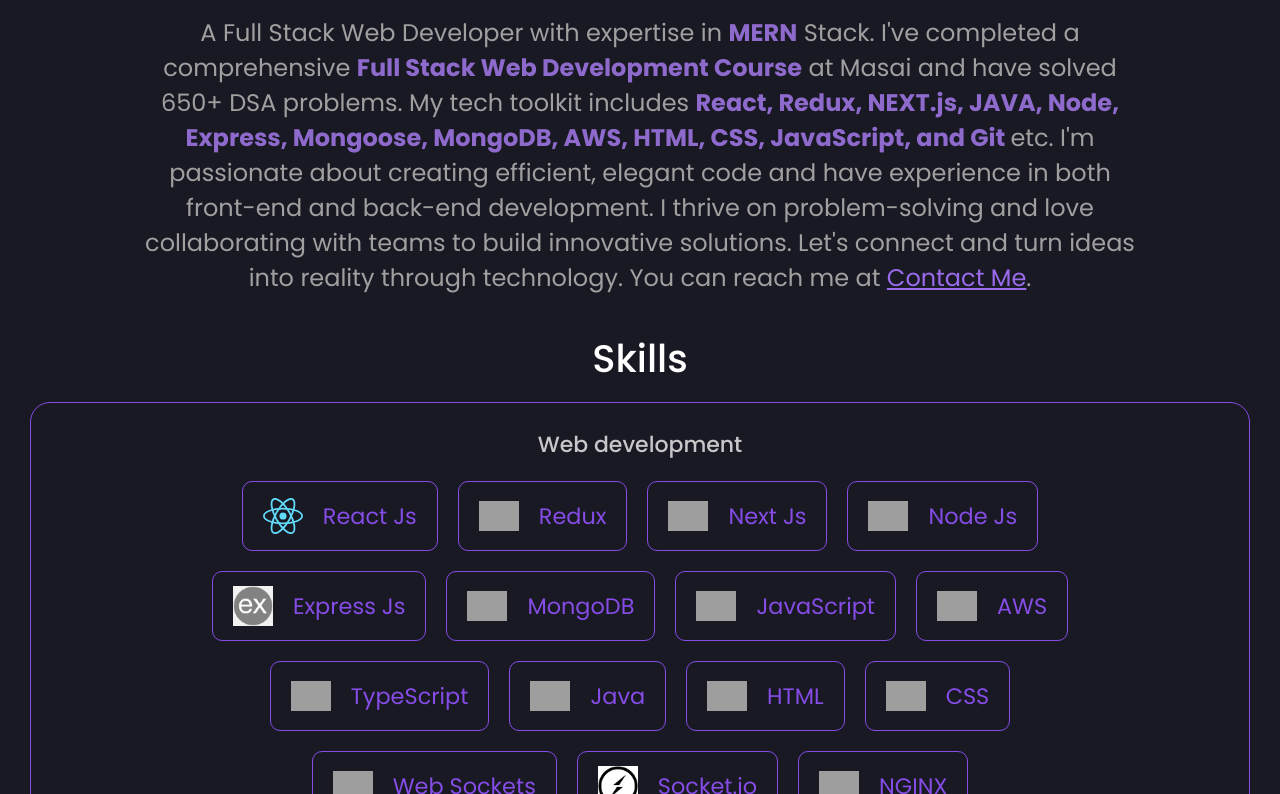
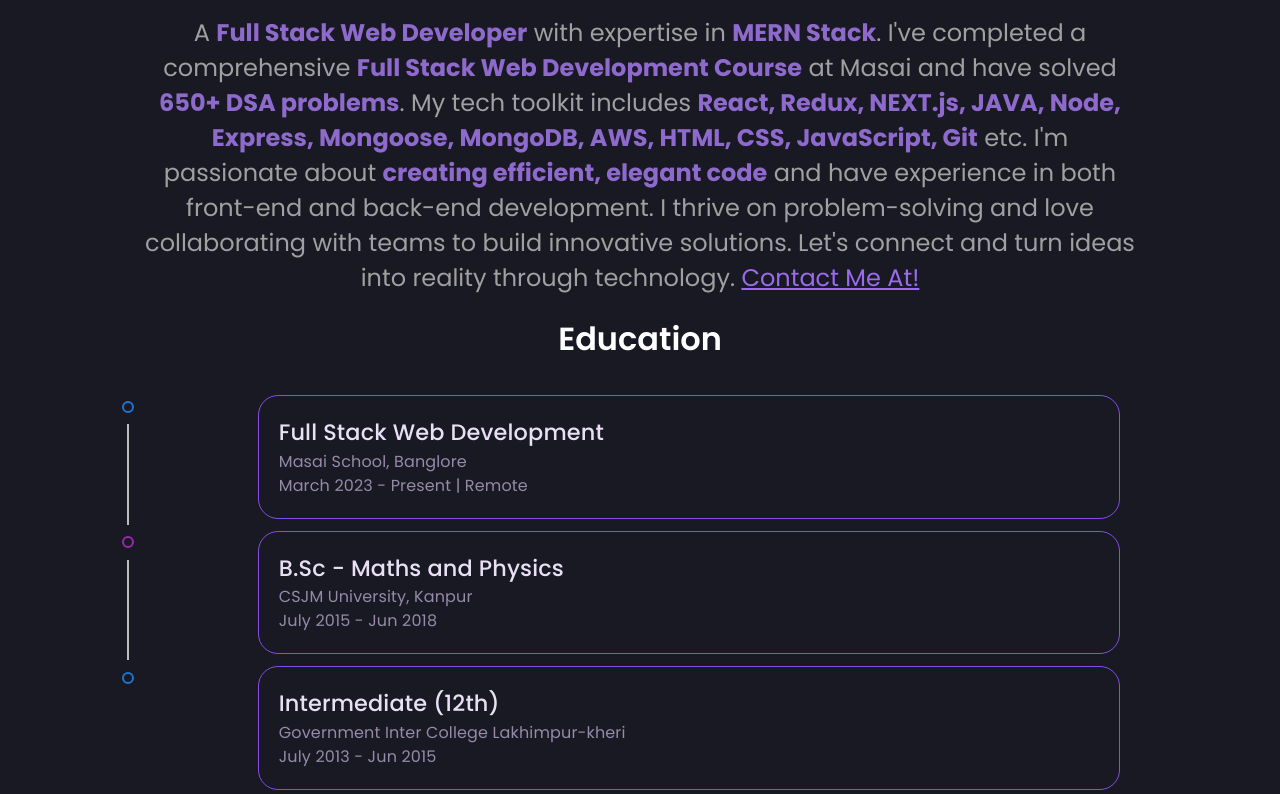
Before and after one commit to 1ashutoshverma/1ashutoshverma.github.io, a React (Vite) app: page / in a window 1280 px wide. Shown: the part 706-1500 px from the top of the page. Built offline with nearby package versions, Linux system fonts and the light colour scheme; grey boxes are pictures that could not be loaded.

Commit message:
about section modified

```diff
--- a/src/components/AboutSection/AboutSection.jsx
+++ b/src/components/AboutSection/AboutSection.jsx
@@ -1,5 +1,5 @@
-import React from 'react'
-import "./AboutSection.css"
+import React from 'react';
+import './AboutSection.css';
 import Timeline from '@mui/lab/Timeline';
 import TimelineItem from '@mui/lab/TimelineItem';
 import TimelineSeparator from '@mui/lab/TimelineSeparator';
@@ -9,18 +9,19 @@
 import TimelineOppositeContent, {
     timelineOppositeContentClasses,
 } from '@mui/lab/TimelineOppositeContent';
-
+import { Admin } from '../../utils/constants';
+import { parseBoldText } from '../../utils/functions';
 
 function AboutSection() {
     return (
         <div id='about' className='about section'>
             <h1>About Me</h1>
             <p id="user-detail-intro">
-                A Full Stack Web Developer with expertise in <b>MERN</b> Stack. I've completed a comprehensive <b>Full Stack Web Development Course</b> at Masai and have solved 650+ DSA problems. My tech toolkit includes <b>React, Redux, NEXT.js, JAVA, Node, Express, Mongoose, MongoDB, AWS, HTML, CSS, JavaScript, and Git </b> etc. I'm passionate about creating efficient, elegant code and have experience in both front-end and back-end development. I thrive on problem-solving and love collaborating with teams to build innovative solutions. Let's connect and turn ideas into reality through technology. You can reach me at <a href="#contact" className='contactMe'>Contact Me</a>.
+                {parseBoldText(Admin.aboutSection.about)}
+                <a href="#contact" className='contactMe'>{Admin.aboutSection.contact}</a>
             </p>
-            {/* <div className='education_card'>
+            <div className='education_card'>
                 <h2>Education</h2>
-                <div>
                 <Timeline
                     sx={{
                         [`& .${timelineOppositeContentClasses.root}`]: {
@@ -28,52 +29,26 @@
                         },
                     }}
                 >
-                        <TimelineItem>
+                    {Admin.educationDetails.map((item, index) => (
+                        <TimelineItem key={index}>
                             <TimelineOppositeContent />
                             <TimelineSeparator>
-                                <TimelineDot variant="outlined" color="primary" />
-                                <TimelineConnector />
+                                <TimelineDot variant="outlined" color={item.color} />
+                                {index < Admin.educationDetails.length - 1 && <TimelineConnector />}
                             </TimelineSeparator>
                             <TimelineContent>
                                 <div className='education_box'>
-                                    <h2>Full Stack Web Development</h2>
-                                    <p>Masai School, Banglore</p>
-                                    <p>March 2023 - Present | Remote</p>
+                                    <h2>{item.title}</h2>
+                                    <p>{item.institution}</p>
+                                    <p>{item.duration}</p>
                                 </div>
                             </TimelineContent>
                         </TimelineItem>
-                        <TimelineItem>
-                            <TimelineOppositeContent />
-                            <TimelineSeparator>
-                                <TimelineDot variant="outlined" color="secondary" />
-                                <TimelineConnector />
-                            </TimelineSeparator>
-                            <TimelineContent>
-                                <div className='education_box'>
-                                    <h2>B.Sc - Maths and Physics</h2>
-                                    <p>CSJM University, Kanpur</p>
-                                    <p>July 2015 - Jun 2018</p>
-                                </div>
-                            </TimelineContent>
-                        </TimelineItem>
-                        <TimelineItem>
-                            <TimelineOppositeContent />
-                            <TimelineSeparator>
-                                <TimelineDot variant="outlined" color="primary" />
-                            </TimelineSeparator>
-                            <TimelineContent>
-                                <div className='education_box'>
-                                    <h2>Intermediate (12th)</h2>
-                                    <p>Government Inter College Lakhimpur-kheri</p>
-                                    <p>July 2013 - Jun 2015</p>
-                                </div>
-                            </TimelineContent>
-                        </TimelineItem>
+                    ))}
                 </Timeline>
             </div>
-            </div> */}
         </div>
-    )
+    );
 }
 
-export default AboutSection
+export default AboutSection;
--- /dev/null
+++ b/src/utils/constants.jsx
@@ -0,0 +1,26 @@
+export const Admin = Object.freeze({
+    aboutSection : {
+        about : "A *Full Stack Web Developer* with expertise in *MERN Stack*. I've completed a comprehensive *Full Stack Web Development Course* at Masai and have solved *650+ DSA problems*. My tech toolkit includes *React, Redux, NEXT.js, JAVA, Node, Express, Mongoose, MongoDB, AWS, HTML, CSS, JavaScript, Git* etc. I'm passionate about *creating efficient, elegant code* and have experience in both front-end and back-end development. I thrive on problem-solving and love collaborating with teams to build innovative solutions. Let's connect and turn ideas into reality through technology. ",
+        contact : "Contact Me At!"
+    },
+    educationDetails : [
+        {
+            title: "Full Stack Web Development",
+            institution: "Masai School, Banglore",
+            duration: "March 2023 - Present | Remote",
+            color: "primary",
+        },
+        {
+            title: "B.Sc - Maths and Physics",
+            institution: "CSJM University, Kanpur",
+            duration: "July 2015 - Jun 2018",
+            color: "secondary",
+        },
+        {
+            title: "Intermediate (12th)",
+            institution: "Government Inter College Lakhimpur-kheri",
+            duration: "July 2013 - Jun 2015",
+            color: "primary",
+        }
+    ]
+})
--- a/src/utils/functions.js
+++ b/src/utils/functions.jsx
@@ -23,3 +23,13 @@
   link.setAttribute("class", "resume-link-2");
   link.click();
 };
+
+export const parseBoldText = (text) =>{
+  const parts = text.split(/(\*.*?\*)/g);
+  return parts.map((part, index) => {
+      if (part.startsWith('*') && part.endsWith('*')) {
+          return <b className="bold-text" key={index}>{part.slice(1, -1)}</b>;
+      }
+      return <span key={index}>{part}</span>;
+  });
+}
```
Lines whose indentation alone changed are shown as unchanged.
